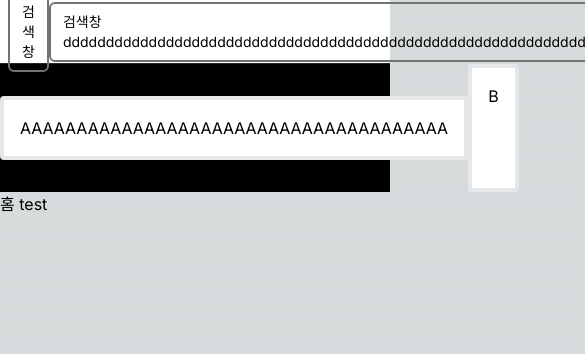
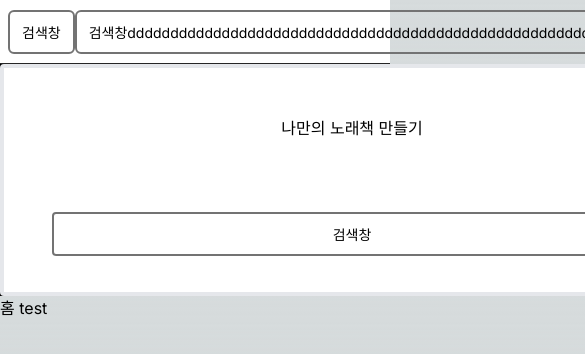
Before and after one commit to redbeanmk765/MySongBook, a Next.js app in the folder mysongbook/: page / in a window 390 px wide. Shown: the top 354 px of the page, 585 px wide, since content can reach past the window. Built offline with nearby package versions, Linux system fonts and the light colour scheme.

Commit message:
two box and box sizing

```diff
--- a/mysongbook/src/app/page.tsx
+++ b/mysongbook/src/app/page.tsx
@@ -15,13 +15,40 @@ export default function home(){
 
             <main>
                 <section className="flex justify-evenly items-center bg-black ">
-                    <a className="flex box-border  p-4 border-4 rounded item-center bg-white">
-                        AAAAAAAAAAAAAAAAAAAAAAAAAAAAAAAAAAAAAA
+                    <a/>
+
+                    <a className=" flex-none box-border p-12 border-4 box-content h-32 w-[600px] rounded text-center justify-center item-center bg-white">
+
+                        <span>나만의 노래책 만들기</span>
+                        <br/>
+                        <br/>
+                        <br/>
+                        <br/>
+
+                        <div className="items-center py-2 px-3 z-8 border-2 border-neutral-500 rounded transition-colors hover:bg-neutral-700 ">
+                            <span className="text-sm md:text-base"> 검색창 </span>
+                        </div>
+
+
                     </a>
 
-                    <a className="flex box-border h-32 w-32 p-4 border-4 rounded item-center bg-white">
-                        B
+                    <a className=" flex-none box-border p-12 border-4 box-content h-32 w-[600px] rounded text-center justify-center item-center bg-white">
+
+                        <span>나만의 노래책 만들기</span>
+                        <br/>
+                        <br/>
+                        <br/>
+                        <br/>
+
+                        <div className="items-center py-2 px-3 z-8 border-2 border-neutral-500 rounded transition-colors hover:bg-neutral-700 ">
+                            <span className="text-sm md:text-base"> 검색창 </span>
+                        </div>
+
+
                     </a>
+
+                    <a/>
+
                 </section>
 
                 <div>
--- a/mysongbook/src/components/Header.tsx
+++ b/mysongbook/src/components/Header.tsx
@@ -4,23 +4,23 @@ const Header = () =>{
     return(
         <header className="sticky top-0 z-10 flex justify-between items-center h-16 md:h-24 px-2 md:px-6 bg-white border-b border-neutral-800">
 
-              <div className="flex justify-center ">
-                <a className="flex items-center py-2 px-3 z-8 border-2 border-neutral-500 rounded-md transition-colors hover:bg-neutral-700 ">
+
+                <a className="flex-none items-center py-2 px-3 z-8 border-2 border-neutral-500 rounded-md transition-colors hover:bg-neutral-700 ">
                     <span className="text-sm md:text-base"> 검색창 </span>
                 </a>
-              </div>
 
-              <div className="flex justify-center">
-                <a className="flex items-center py-2 px-3 z-8 border-2 border-neutral-500 rounded-md transition-colors hover:bg-neutral-700 ">
+
+
+                <a className="flex-none items-center py-2 px-3 z-8 border-2 border-neutral-500 rounded-md transition-colors hover:bg-neutral-700 ">
                     <span className="text-sm md:text-base"> 검색창ddddddddddddddddddddddddddddddddddddddddddddddddddddddddddddddddd </span>
                 </a>
-              </div>
 
-              <div className="flex justify-center ">
-                <a className="flex items-center py-2 px-3 z-8 border-2 border-neutral-500 rounded-md transition-colors hover:bg-neutral-700 ">
+
+
+                <a className="flex-none items-center py-2 px-3 z-8 border-2 border-neutral-500 rounded-md transition-colors hover:bg-neutral-700 ">
                     <span className="text-sm md:text-base"> 검색창 </span>
                 </a>
-              </div>
+
 
         </header>
         )
```
